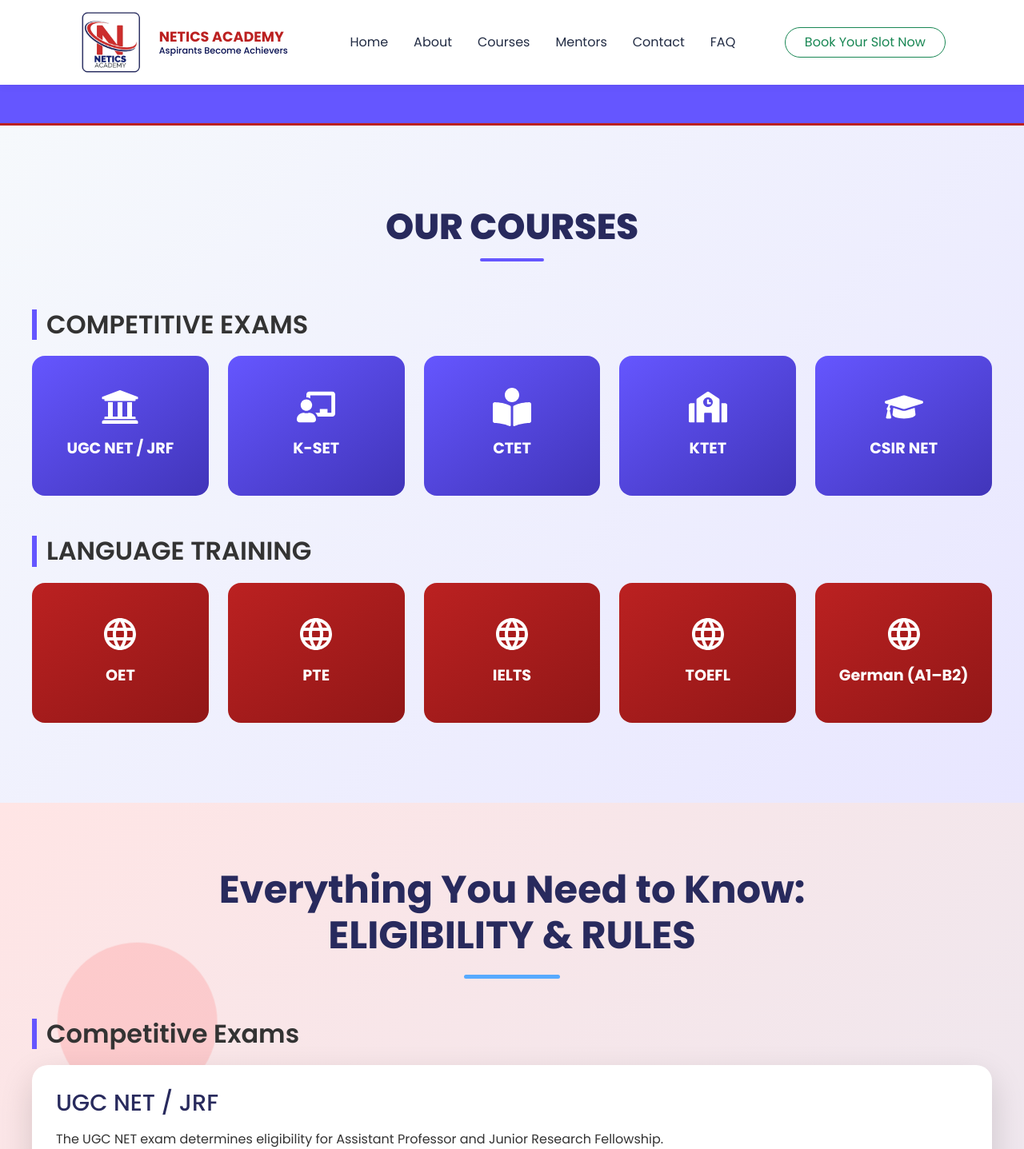
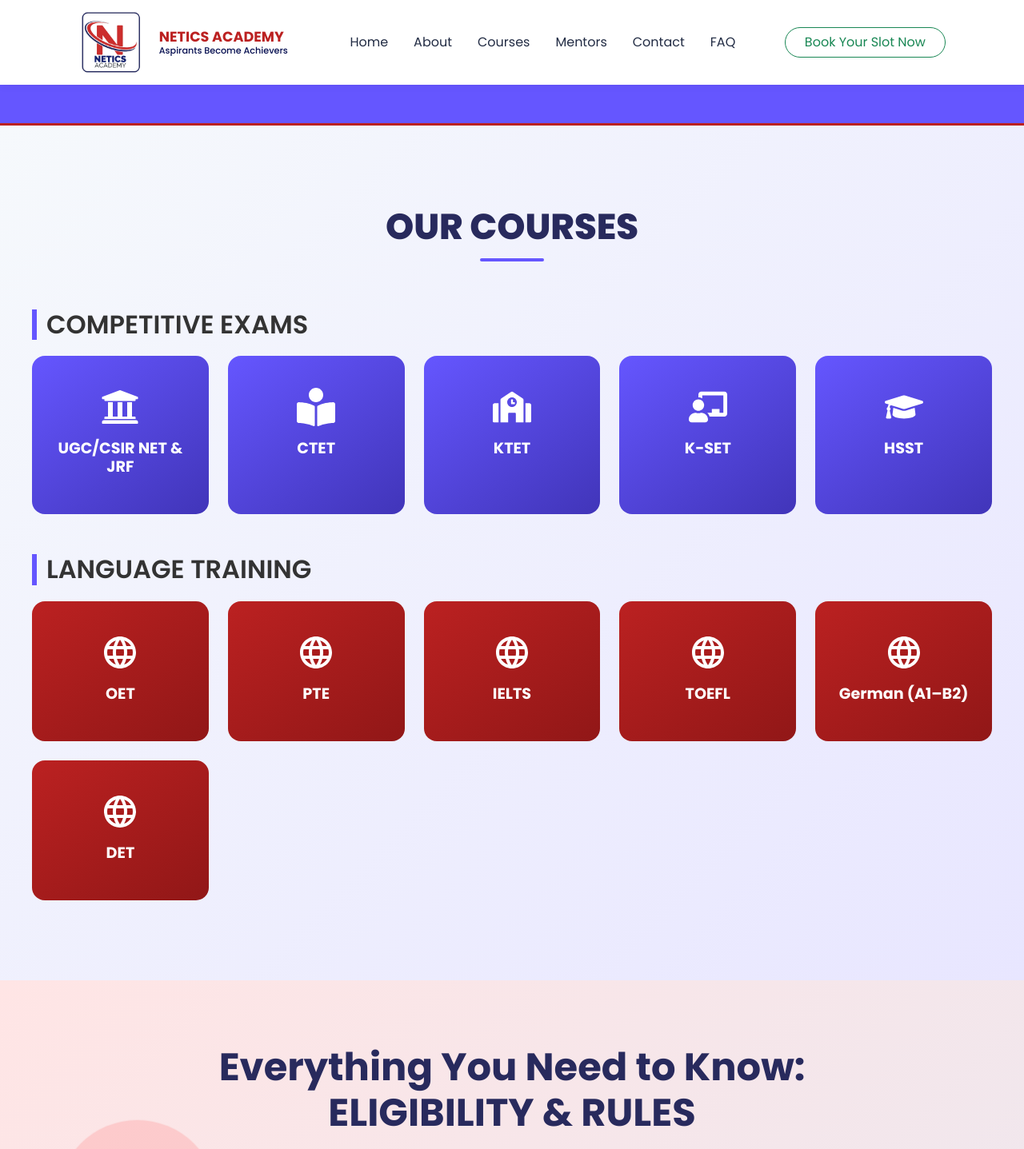
Before and after one commit to neticsacademy/neticsacademy, a React (Create React App) app: page /courses in a window 1280 px wide. Shown: the top 1437 px of the page at 80% size. Built offline with nearby package versions, Linux system fonts and the light colour scheme.

Commit message:
updated corrections

```diff
--- a/src/components/Courses.jsx
+++ b/src/components/Courses.jsx
@@ -15,14 +15,8 @@
         <div className="courses-grid">
           <div className="course-card exam">
             <FaUniversity className="course-icon" />
-            <h4>UGC NET / JRF</h4>
+            <h4>UGC/CSIR NET & JRF</h4>
           </div>
-
-          <div className="course-card exam">
-            <FaChalkboardTeacher className="course-icon" />
-            <h4>K-SET</h4>
-          </div>
-
           <div className="course-card exam">
             <FaBookReader className="course-icon" />
             <h4>CTET</h4>
@@ -33,9 +27,14 @@
             <h4>KTET</h4>
           </div>
 
+          <div className="course-card exam">
+            <FaChalkboardTeacher className="course-icon" />
+            <h4>K-SET</h4>
+          </div>
+
            <div className="course-card exam">
             <FaGraduationCap className="course-icon" />
-            <h4>CSIR NET</h4>
+            <h4>HSST</h4>
           </div>
         </div>
 
@@ -66,6 +65,10 @@
             <MdLanguage className="course-icon" />
             <h4>German (A1–B2)</h4>
           </div>
+          <div className="course-card lang">
+            <MdLanguage className="course-icon" />
+            <h4>DET</h4>
+          </div>
         </div>
       </div>
     </section>
--- a/src/components/Footer.jsx
+++ b/src/components/Footer.jsx
@@ -76,7 +76,7 @@
             </p>
             <p className="mb-2">
               <i className="fas fa-phone me-2 text-success"></i>
-              +91 8086024 700
+              +91 80860 24 700
             </p>
           </div>
 
--- a/src/components/Landing.jsx
+++ b/src/components/Landing.jsx
@@ -2,7 +2,7 @@
 import "./Landing.css";
 import "bootstrap/dist/css/bootstrap.min.css";
 import "bootstrap/dist/js/bootstrap.bundle.min.js";
-
+import Ugc from "../components/Ugc";
 import img1 from "../img/companies/Carousel1.png";
 import img2 from "../img/companies/4carousel.png";
 import img3 from "../img/companies/4carousel2.png";
@@ -61,6 +61,7 @@
           <span className="visually-hidden">Next</span>
         </button>
       </div>
+      <div><Ugc/></div>
     </section>
   );
 }
--- a/src/components/MainPage.jsx
+++ b/src/components/MainPage.jsx
@@ -15,7 +15,7 @@
             <p className="about-subtitle mb-4">"Aspirants Become Achievers"</p>
             <p className="text-muted mb-4">
               At <span className="fw-semibold text-primary">NETICS ACADEMY</span>, we are committed to shaping futures through quality education and expert guidance.
-              We specialize in coaching for <span className="fw-bold">UGC NET, SET,CSIR NET, KTET, and CTET</span> exams.
+              We specialize in coaching for <span className="fw-bold">UGC/CSIR & NET, C-TET|K-TET, SET & HSST</span> exams.
               Beyond competitive exams, we also offer <span className="fw-semibold">language training programs </span>
               to strengthen communication skills and support overall academic and professional growth.
             </p>
--- a/src/components/Ugc.jsx
+++ b/src/components/Ugc.jsx
@@ -7,7 +7,7 @@
       <marquee behavior="scroll" direction="left" scrollamount="6">
         📢 <strong>UGC-NET 2025 Admissions Open!</strong> |
         Learn from <strong>UGC NET & JRF Qualified Mentors</strong> |
-        Access <strong>Crash Courses</strong> | Contact Us Now: <strong>8086024-700</strong> |
+        Access <strong>Crash Courses</strong> | Contact Us Now: <strong>80860 24 700</strong> |
         Limited Seats → <span style={{ color: "#ffdf00" }}>Enroll Now!</span>
       </marquee>
     </div>
--- a/src/pages/ContactPage.jsx
+++ b/src/pages/ContactPage.jsx
@@ -27,7 +27,7 @@
           <FaPhoneAlt className="icon" />
           <h3>Call Us On</h3>
           <p>
-            <a href="tel:+918086024700">+91 80860 24700</a>
+            <a href="tel:+918086024700">+91 80860 24 700</a>
           </p>
         </div>
 
--- a/src/pages/CoursesPage.jsx
+++ b/src/pages/CoursesPage.jsx
@@ -22,7 +22,7 @@
         <h3 className="category-title">Competitive Exams</h3>
 
         <div className="eligibility-card">
-          <h4>UGC NET / JRF</h4>
+          <h4>UGC/CSIR NET & JRF</h4>
           <p>
             The UGC NET exam determines eligibility for Assistant Professor and Junior Research Fellowship.
           </p>
--- a/src/pages/Faq.jsx
+++ b/src/pages/Faq.jsx
@@ -1,5 +1,6 @@
 import React from "react";
 import "./Faq.css";
+import Ugc from "../components/Ugc";
 
 const faqData = [
   {
@@ -38,6 +39,8 @@
 
 export default function FaqPage() {
   return (
+  <>
+  <div><Ugc/></div>
     <section className="faq-section">
       <h2 className="faq-title">Frequently Asked Questions (FAQ)</h2>
       {faqData.map((block, blockIndex) => (
@@ -52,5 +55,6 @@
         </div>
       ))}
     </section>
+    </>
   );
 }
--- a/src/pages/Mentors.jsx
+++ b/src/pages/Mentors.jsx
@@ -5,7 +5,6 @@
 import mentor3 from "../img/mentors/mentor3.png";
 import mentor5 from "../img/mentors/mentor5.png";
 import mentor6 from "../img/mentors/mentor6.png";
-import mentor7 from "../img/mentors/mentor7.png";
 import mentor8 from "../img/mentors/mentor8.png";
 import mentor9 from "../img/mentors/mentor9.png";
 import mentor10 from "../img/mentors/mentor10.png";
@@ -18,7 +17,6 @@
 export default function Mentors() {
   const mentors = [
     { title: "Commerce", img: mentor3 },
-    { title: "Commerce", img: mentor7 },
     { title: "Education & English", img: mentor1 },
     { title: "Sociology", img: mentor5 },
     { title: "Education", img: mentor2 },
--- a/src/pages/MentorsPage.jsx
+++ b/src/pages/MentorsPage.jsx
@@ -5,7 +5,6 @@
 import mentor3 from "../img/mentors/mentor3.png";
 import mentor5 from "../img/mentors/mentor5.png";
 import mentor6 from "../img/mentors/mentor6.png";
-import mentor7 from "../img/mentors/mentor7.png";
 import mentor8 from "../img/mentors/mentor8.png";
 import mentor9 from "../img/mentors/mentor9.png";
 import mentor10 from "../img/mentors/mentor10.png";
@@ -46,14 +45,6 @@
     image: mentor2,
     details: `Ms. Ancy Angelin is a committed educator with expertise in Education and English Literature, equipping her to guide aspirants effectively in both Paper One and Paper Two of the UGC NET. She is recognized for her ability to simplify complex concepts and present them in ways that are clear, structured, and engaging.
 Her approach blends research-based methods with practical insights, helping aspirants prepare confidently. She views teaching as a journey beyond exams, fostering both academic excellence and personal growth.
-`
-  },
-  {
-    id: 6,
-    name: "Mr.Amaldev S",
-    title: "Course Facilitator – Commerce",
-    image: mentor7,
-    details: `Mr. Amaldev.S, is a Postgraduate in commerce from University of Kerala specialized in finance. Qualified UGC NET exam for pursuing PHD and prepared research paper on the topic "Night Life Tourism for Economic Blooming". Also participated in the pre-conference of 45th All India Accounting Conference & International Seminar on Accounting Education and Research jointly organised by the Indian Accounting Association, Kerala Branch and Department of Commerce, University of Kerala.
 `
   },
   {
```
Also changed, not shown: src/pages/About.jsx (+6 -2 lines).
